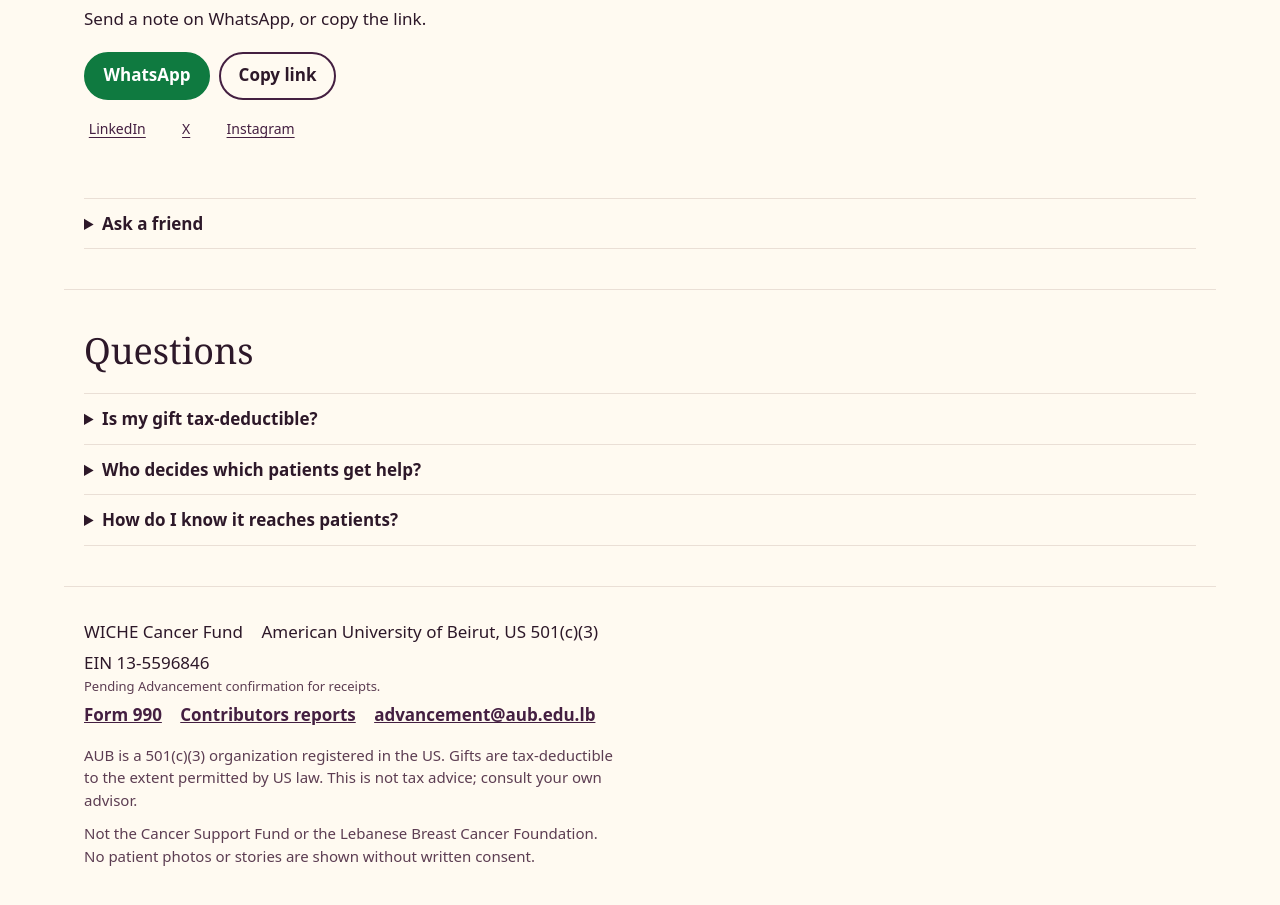
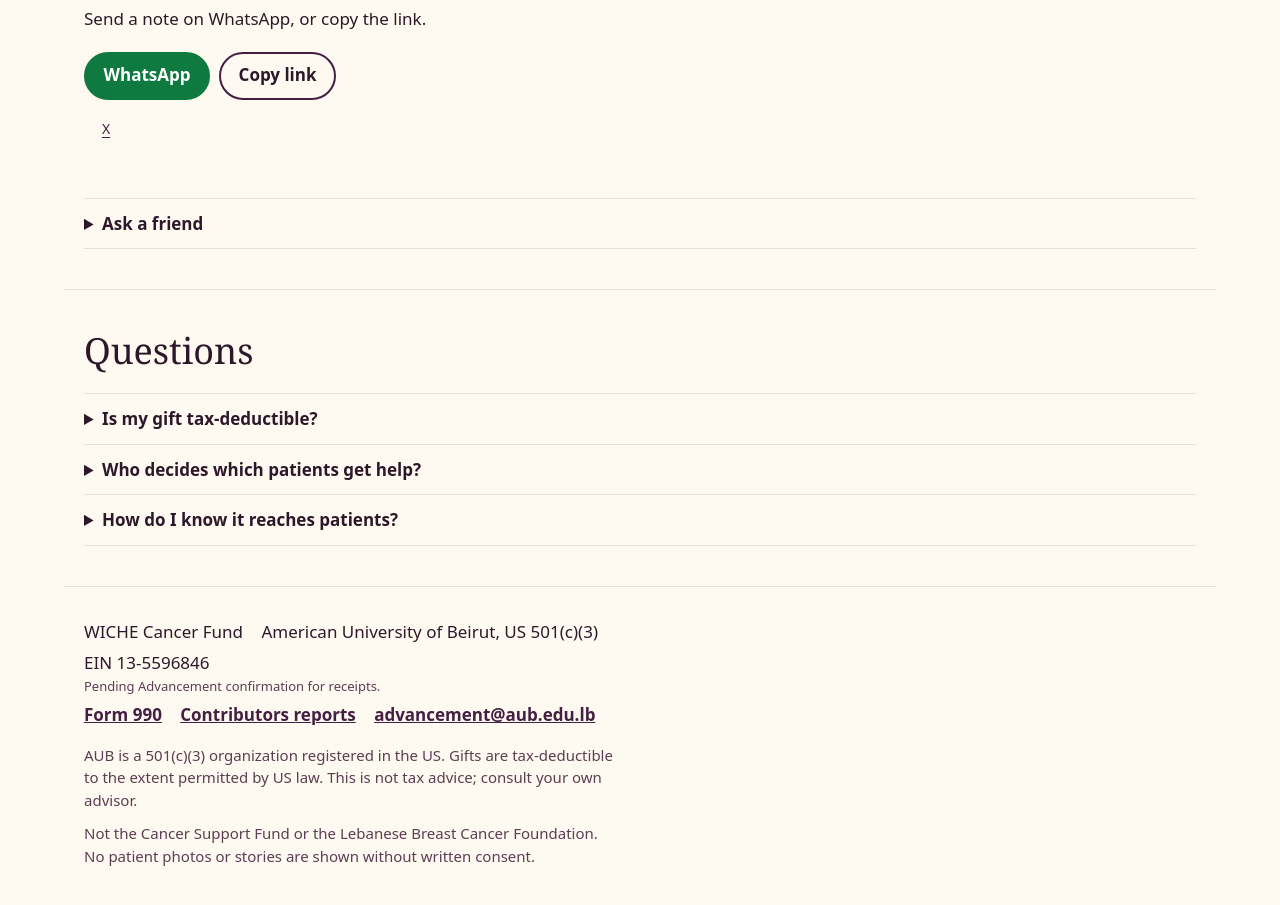
Before and after one commit to rarmoush/wiche-fund, a plain HTML site: page index.html in a window 1280 px wide. Shown: the part 4021-4926 px from the top of the page. Drawn offline with Linux system fonts and the light colour scheme.

Commit message:
Remove LinkedIn and Instagram share buttons

```diff
--- a/index.html
+++ b/index.html
@@ -550,9 +550,7 @@
           <button type="button" class="btn btn-outline" id="share-copy">Copy link</button>
         </div>
         <ul class="share-more">
-          <li><a class="share-link" id="share-li" href="#" target="_blank" rel="noopener noreferrer">LinkedIn</a></li>
           <li><a class="share-link" id="share-x" href="#" target="_blank" rel="noopener noreferrer">X</a></li>
-          <li><button type="button" class="share-link" id="share-ig">Instagram</button></li>
         </ul>
         <p class="toast" id="share-toast" role="status" aria-live="polite"></p>
         <details id="ways" class="fold">
```
